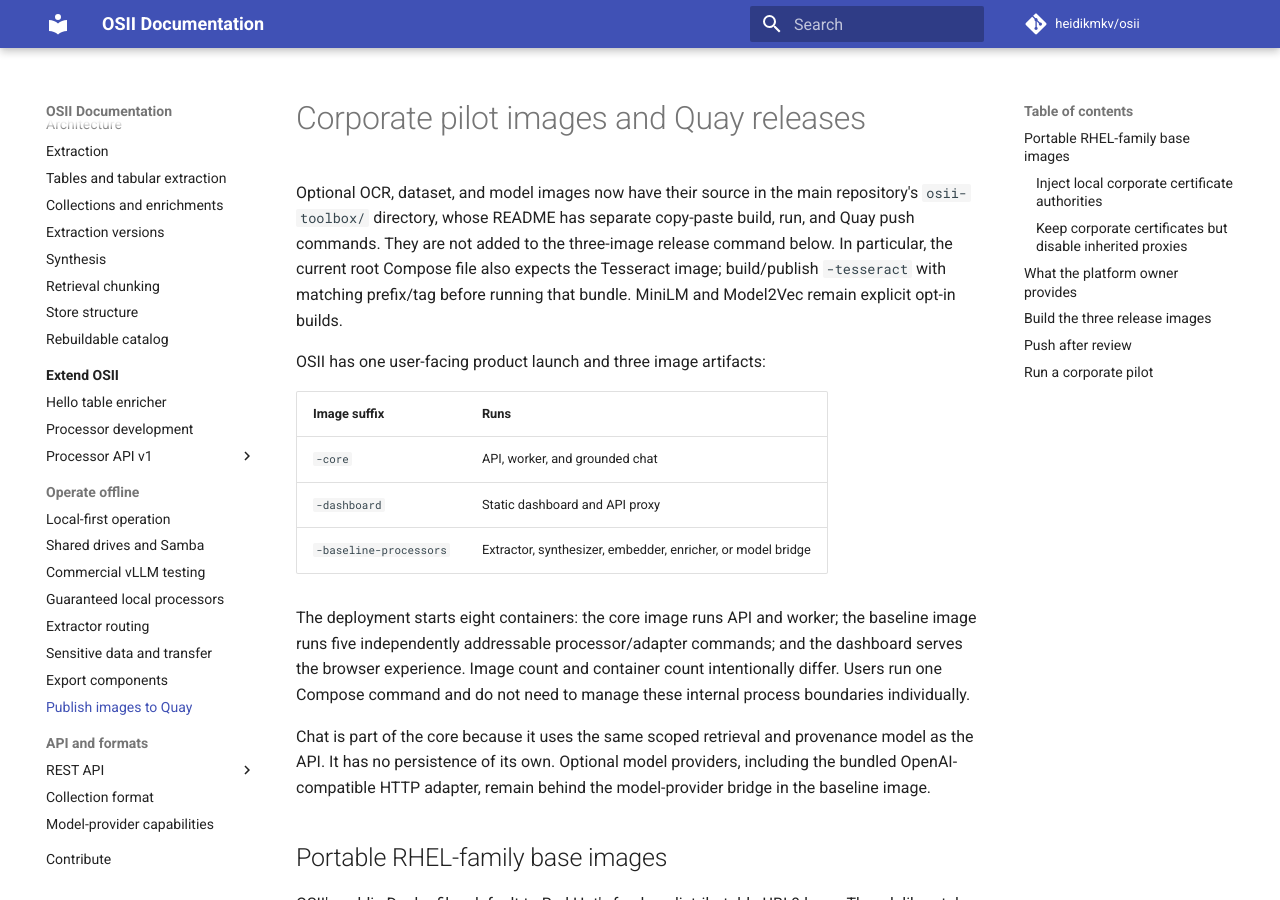
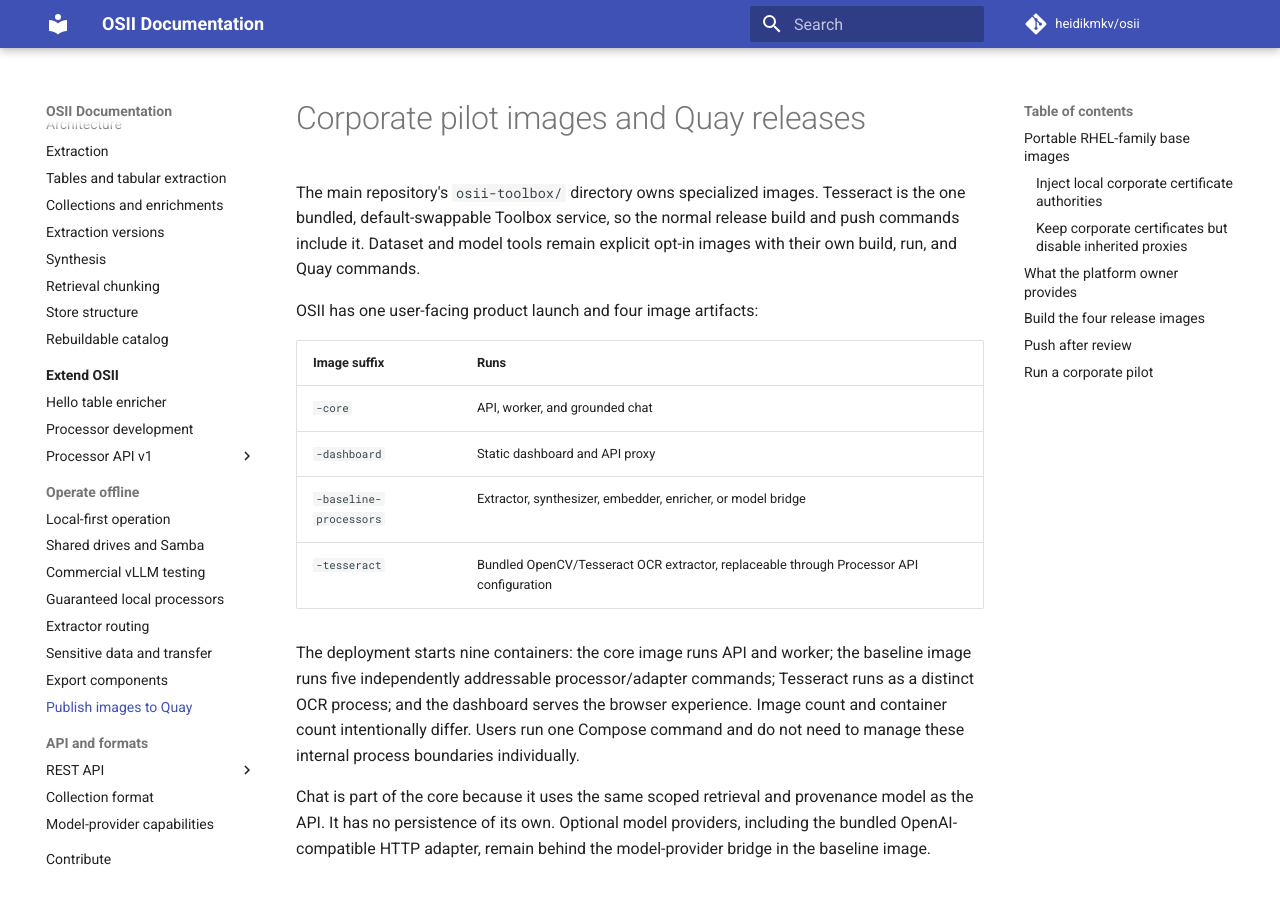
Before and after one commit to sandialabs/OSII, an MkDocs documentation site: the page built from docs/operations/publishing-images.md, in a window 1280 px wide and 900 px high. Built offline with MkDocs 1.6.1 and Material for MkDocs 9.7.7, drawn with Linux system fonts in a browser that asks for light colours; comment, search, counter and statistics services are not loaded; some of the changed text lies outside the part shown.

Commit message:
bundle tesseract in release build and push

````diff
--- a/docs/operations/publishing-images.md
+++ b/docs/operations/publishing-images.md
@@ -1,25 +1,25 @@
 # Corporate pilot images and Quay releases
 
-Optional OCR, dataset, and model images now have their source in the main
-repository's `osii-toolbox/` directory, whose README has separate copy-paste build,
-run, and Quay push commands. They are not added to the three-image release
-command below. In particular, the current root Compose file also expects the
-Tesseract image; build/publish `-tesseract` with matching prefix/tag before
-running that bundle. MiniLM and Model2Vec remain explicit opt-in builds.
+The main repository's `osii-toolbox/` directory owns specialized images.
+Tesseract is the one bundled, default-swappable Toolbox service, so the normal
+release build and push commands include it. Dataset and model tools remain
+explicit opt-in images with their own build, run, and Quay commands.
 
-OSII has one user-facing product launch and three image artifacts:
+OSII has one user-facing product launch and four image artifacts:
 
 | Image suffix | Runs |
 |---|---|
 | `-core` | API, worker, and grounded chat |
 | `-dashboard` | Static dashboard and API proxy |
 | `-baseline-processors` | Extractor, synthesizer, embedder, enricher, or model bridge |
+| `-tesseract` | Bundled OpenCV/Tesseract OCR extractor, replaceable through Processor API configuration |
 
-The deployment starts eight containers: the core image runs API and worker;
+The deployment starts nine containers: the core image runs API and worker;
 the baseline image runs five independently addressable processor/adapter
-commands; and the dashboard serves the browser experience. Image count and
-container count intentionally differ. Users run one Compose command and do not
-need to manage these internal process boundaries individually.
+commands; Tesseract runs as a distinct OCR process; and the dashboard serves
+the browser experience. Image count and container count intentionally differ.
+Users run one Compose command and do not need to manage these internal process
+boundaries individually.
 
 Chat is part of the core because it uses the same scoped retrieval and
 provenance model as the API. It has no persistence of its own. Optional model
@@ -145,7 +145,7 @@
 RHEL-family image exposes those RPMs. Apache Tika remains an upstream optional
 image rather than an OSII-built image.
 
-MCP, Tika, Tesseract OCR, and example processors remain optional. Ollama and
+MCP, Tika, and non-bundled Toolbox processors remain optional. Ollama and
 the upstream OpenAI-compatible service are separately managed endpoints; OSII publishes no
 model weights or private provider packages.
 
@@ -157,11 +157,11 @@
 registry credentials in the approved CI secret or identity mechanism, never in
 this repository or `.env`.
 
-CI validates the three release images and starts the complete packaged stack on
+CI validates the four release images and starts the complete packaged stack on
 every change. Publishing remains an approved, version-tagged release action
 until the corporate registry team supplies those details.
 
-## Build the three release images
+## Build the four release images
 
 Use a version tag rather than relying only on `latest`:
 
@@ -178,6 +178,7 @@
 quay.io/your-organization/osii-core:0.1.0
 quay.io/your-organization/osii-dashboard:0.1.0
 quay.io/your-organization/osii-baseline-processors:0.1.0
+quay.io/your-organization/osii-tesseract:0.1.0
 ```
 
 On Windows PowerShell:
@@ -190,7 +191,7 @@
 
 ## Push after review
 
-Authenticate, inspect the three local tags, and push intentionally:
+Authenticate, inspect the four local tags, and push intentionally:
 
 ```bash
 podman login quay.io
@@ -210,7 +211,7 @@
 
 `push-release` refuses the default `localhost/` prefix. It does not create Quay
 permissions or repositories; the authenticated account or robot token must be
-authorized for all three target names.
+authorized for all four target names.
 
 ## Run a corporate pilot
 
````
Also changed, not shown: AGENTS.md (+4 -3 lines), README.md (+7 -6 lines), osii-toolbox/README.md (+27 -30 lines), 2 other files.
